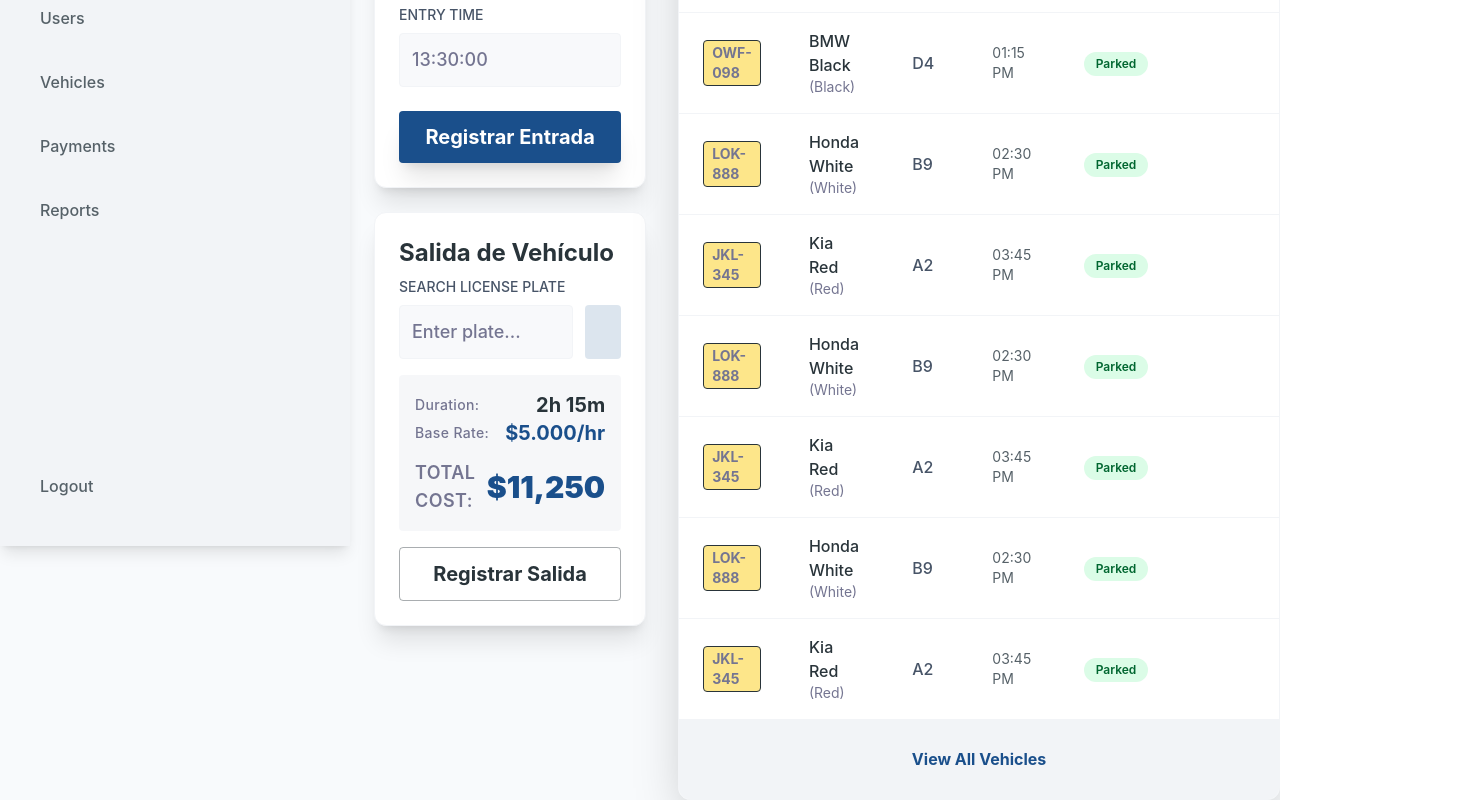
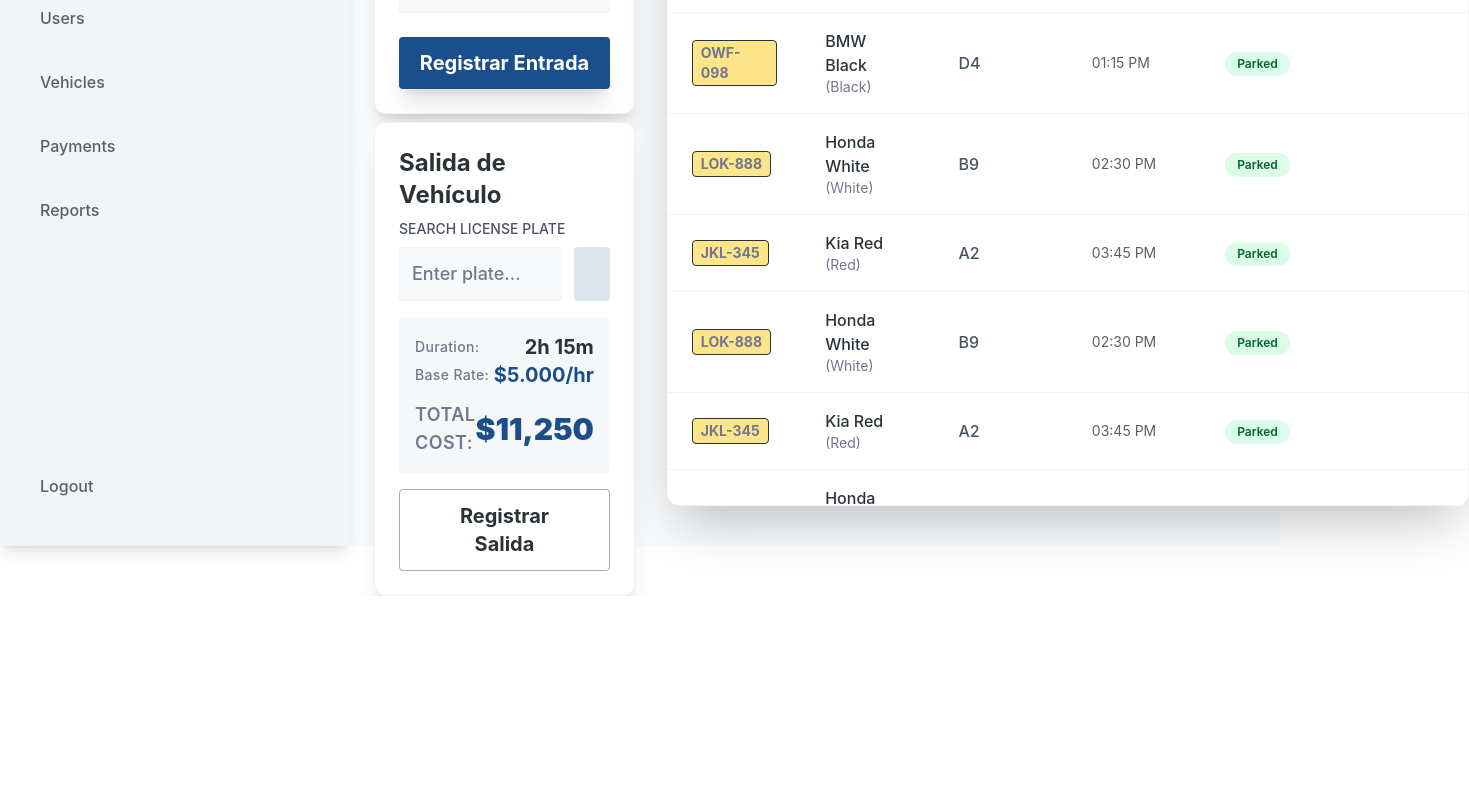
Before and after one commit to Kevin-AC/AutosColombia, a React (Vite) app in the folder frontend/: page /Vehiculos in a window 1280 px wide. Shown: the part 254-1054 px from the top of the page, 1469 px wide, since content can reach past the window. After the commit the page ends 850 px from the top, so only its background shows below. Built offline with nearby package versions, Linux system fonts and the light colour scheme.

Commit message:
Feat:Tabla con scroll integrado

```diff
--- a/frontend/src/components/VehiculosParqueados.jsx
+++ b/frontend/src/components/VehiculosParqueados.jsx
@@ -1,7 +1,5 @@
 
-import { Link } from 'react-router-dom';
-
-export default function VehiculosParqueados( ) {
+export default function VehiculosParqueados() {
     const vehiculosEstacionados = [
         {
             placa: 'MZ9-456',
@@ -65,12 +63,52 @@ export default function VehiculosParqueados( ) {
             entryTime: '03:45 PM',
             status: 'Parked',
             color: 'Red'
-        }
+        },
+        {
+            placa: 'OWF-098',
+            modelo: 'BMW Black',
+            cel: 'D4',
+            entryTime: '01:15 PM',
+            status: 'Parked',
+            color: 'Black'
+        },
+        {
+            placa: 'LOK-888',
+            modelo: 'Honda White',
+            cel: 'B9',
+            entryTime: '02:30 PM',
+            status: 'Parked',
+            color: 'White'
+        },
+        {
+            placa: 'JKL-345',
+            modelo: 'Kia Red',
+            cel: 'A2',
+            entryTime: '03:45 PM',
+            status: 'Parked',
+            color: 'Red'
+        },
+        {
+            placa: 'LOK-888',
+            modelo: 'Honda White',
+            cel: 'B9',
+            entryTime: '02:30 PM',
+            status: 'Parked',
+            color: 'White'
+        },
+        {
+            placa: 'JKL-345',
+            modelo: 'Kia Red',
+            cel: 'A2',
+            entryTime: '03:45 PM',
+            status: 'Parked',
+            color: 'Red'
+        },
     ];
 
     return (
-        <section className="bg-white rounded-xl shadow-2xl border border-Neutral overflow-hidden">
-            <div className="p-6 border-b border-Neutral">
+        <section className="w-full h-full bg-white rounded-xl shadow-2xl border border-Neutral overflow-hidden  flex flex-col ">
+            <div className="p-6 border-b border-Neutral shrink-0">
                 <div className="flex items-center justify-between">
                     <h3 className="text-xl font-bold text-TitlePrimary">VehiculosParqueados</h3>
                     <div className="flex items-center gap-2">
@@ -80,9 +118,9 @@ export default function VehiculosParqueados( ) {
                     </div>
                 </div>
             </div>
-            <div>
-                <table className="w-full">
-                    <thead className='bg-Neutral'>
+            <div className="flex-1 overflow-y-auto">
+                <table className="w-full table-fixed min-w-[800px]">
+                        <thead className='bg-Neutral sticky top-0 z-20 shadow-sm'>
                             <tr>
                                 <th className="px-6 py-4 text-left text-xs font-semibold text-Secondary uppercase tracking-wider">PLATE</th>
                                 <th className="px-6 py-4 text-left text-xs font-semibold text-Secondary uppercase tracking-wider">VEHICLE</th>
@@ -128,14 +166,6 @@ export default function VehiculosParqueados( ) {
                         </tbody>
                     </table>
                 </div>
-            <div className="p-4 bg-Neutral">
-                <Link
-                    to="/"
-                    className="block w-full text-center text-Primary hover:text-BlueHover font-bold transition-colors py-3"
-                >
-                    View All Vehicles
-                </Link>
-            </div>
         </section>
     );
 }
--- a/frontend/src/pages/GestionVehiculos.jsx
+++ b/frontend/src/pages/GestionVehiculos.jsx
@@ -6,16 +6,16 @@ import VehiculosParqueados from "../components/VehiculosParqueados"
 
 export default function GestionVehiculos(){
     return(
-        <main className="flex gap-6 bg-MainBackground">
+        <main className="h-screen flex pr-4 gap-6 bg-MainBackground">
                     <article className="w-auto">
                         <MenuLateral />
                     </article>
-                    <section className="w-full flex justify-center gap-8">
-                        <div className="mt-6 flex flex-col gap-6 ">
+                    <section className="w-full flex items-center justify-center gap-8">
+                        <div className="w-1/2 flex flex-col gap-2 ">
                             <EntradaVehiculo />
                             <SalidaVehiculo/>
                         </div>
-                        <div className="mt-6">
+                        <div className="w-full h-[90vh]">
                             <VehiculosParqueados />
                         </div>
                     </section>
```
Lines whose indentation alone changed are shown as unchanged.
